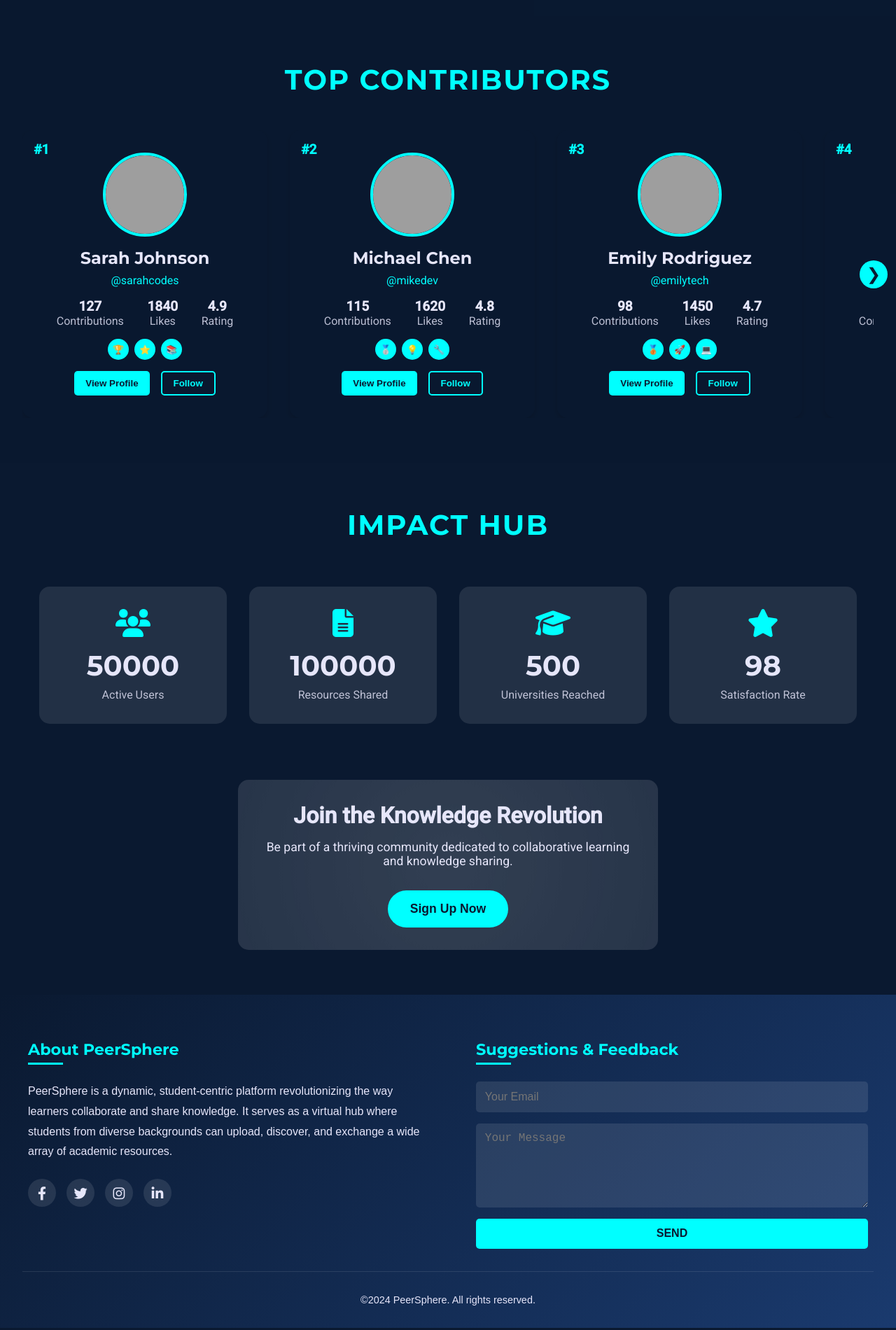
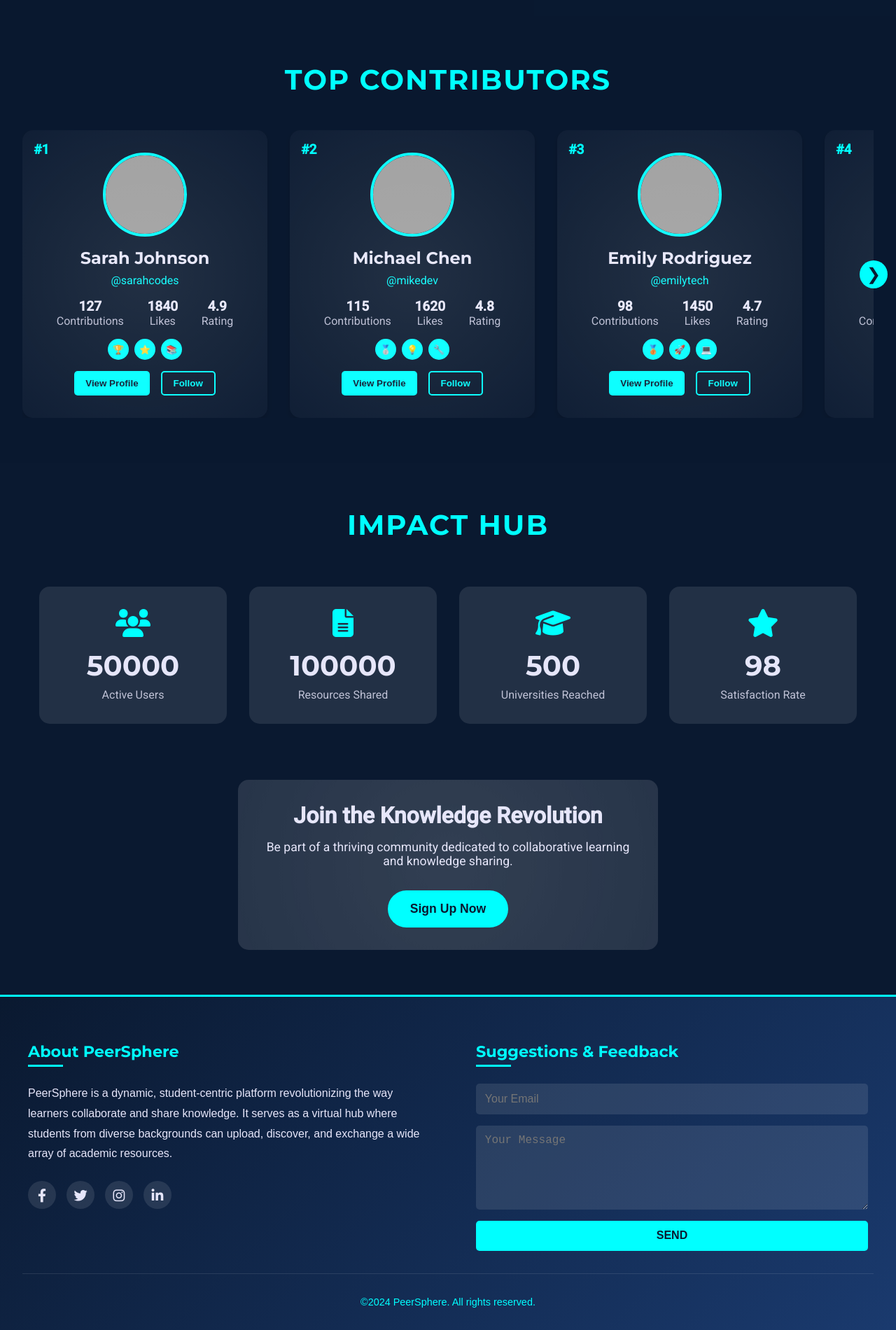
Before and after one commit to hexakaleem/PeerSphere, a plain HTML site: page frontend/index.html in a window 1280 px wide. Shown: the part 2518-4418 px from the top of the page at 70% size. Drawn offline with nearby package versions, Linux system fonts and the light colour scheme; grey boxes are pictures that could not be loaded; animation ran at ten frames a second.

Commit message:
fix some issues in homepage

```diff
--- a/frontend/styling/footer.css
+++ b/frontend/styling/footer.css
@@ -5,11 +5,13 @@
     position: relative;
     overflow: hidden;
     font-family: 'Arial', sans-serif;
+    border-top: 3px solid var(--accent-dark);
 }
 
 .light-mode .site-footer {
     background: linear-gradient(135deg, var(--bg-light) 0%, #e6f2ff 100%);
     color: var(--text-light);
+    border-top: 3px solid var(--accent-light);
 }
 
 .footer-content {
@@ -178,6 +180,14 @@
     border-top-color: rgba(0, 0, 0, 0.1);
 }
 
+.footer-bottom p {
+    color: var(--accent-dark);
+}
+
+.light-mode .footer-bottom p {
+    color: var(--accent-light);
+}
+
 .feedback-message {
     position: fixed;
     top: 20px;
@@ -216,6 +226,6 @@
 @media screen and (max-width: 768px) {
     .footer-content {
         flex-direction: column;
-        gap: 0;
+        gap: 1rem;
     }
 }
--- a/frontend/styling/top-contributors.css
+++ b/frontend/styling/top-contributors.css
@@ -43,6 +43,22 @@
 .light-mode .contributor-card {
     background-color: rgba(255, 255, 255, 0.4);
     box-shadow: 0 4px 6px rgba(0, 0, 0, 0.05);
+}
+
+.contributor-card::before {
+    content: '';
+    position: absolute;
+    top: -50%;
+    left: -50%;
+    width: 200%;
+    height: 200%;
+    background: radial-gradient(circle, rgba(255,255,255,0.1) 0%, rgba(255,255,255,0) 70%);
+    transform: rotate(45deg);
+    transition: transform 0.5s ease;
+}
+
+.contributor-card:hover::before {
+    transform: rotate(45deg) translate(50%, 50%);
 }
 
 .contributor-card:hover {
```
